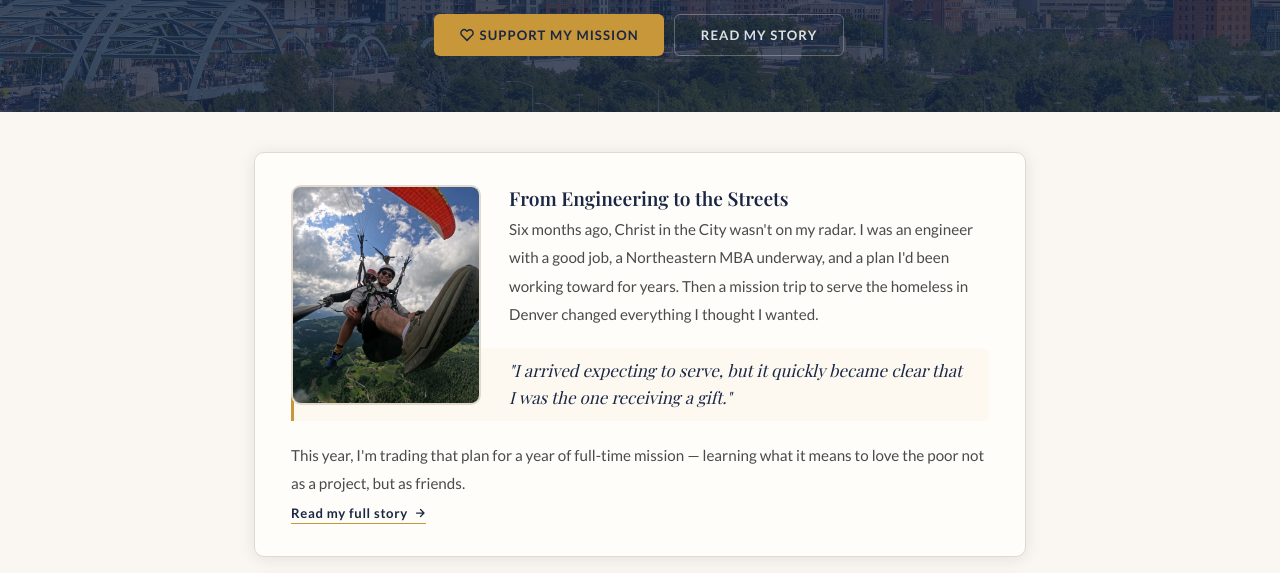
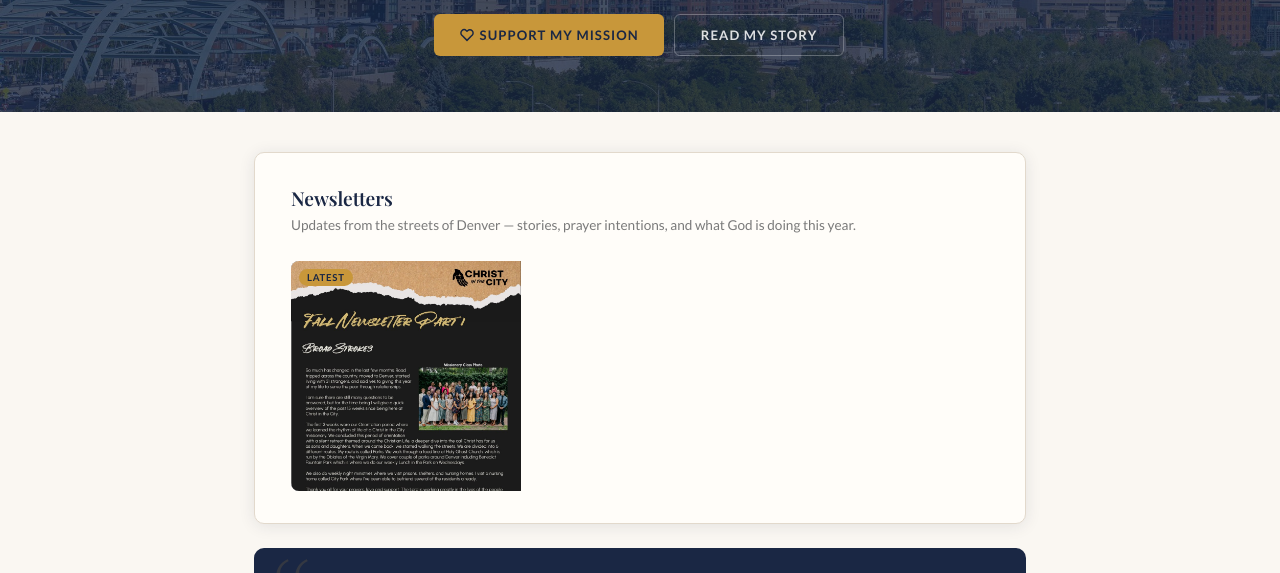
Before and after one commit to sergangulo27-web/sergangulo27-web.github.io, a plain HTML site: page index.html in a window 1280 px wide. Shown: the part 371-944 px from the top of the page. Drawn offline with nearby package versions, Linux system fonts and the light colour scheme; a web font is replaced by a local one.

Commit message:
Remove story teaser section from home page
Co-Authored-By: Claude Opus 5.5 <noreply@anthropic.com>
Claude-Session: https://claude.ai/code/session_01MDB126HJiPSCx7b3s9ctap

```diff
--- a/index.html
+++ b/index.html
@@ -224,39 +224,6 @@ nav a:hover, nav a.active { color: var(--gold-light); }
 }
 .card-subtitle { font-size: 0.85rem; color: var(--text-muted); margin-bottom: 1.5rem; line-height: 1.6; }
 
-/* ── STORY TEASER WITH PHOTO ── */
-.teaser-body { overflow: hidden; }
-.teaser-photo {
-  float: left;
-  width: 190px; height: 220px;
-  border-radius: 10px; overflow: hidden;
-  border: 2px solid var(--border);
-  margin: 0 1.75rem 1rem 0;
-}
-.teaser-photo img { width: 100%; height: 100%; object-fit: cover; object-position: center 10%; }
-.about-body { font-size: 0.95rem; color: var(--text-mid); line-height: 1.85; }
-.about-body p { margin-bottom: 1rem; }
-.about-body p:last-child { margin-bottom: 0; }
-.pull-quote {
-  border-left: 3px solid var(--gold);
-  padding: 0.6rem 1.1rem;
-  margin: 1.25rem 0;
-  font-family: 'Playfair Display', serif;
-  font-style: italic;
-  font-size: 1.05rem;
-  color: var(--navy);
-  line-height: 1.6;
-  background: rgba(200,151,58,0.04);
-  border-radius: 0 6px 6px 0;
-}
-.read-more-link {
-  display: inline-flex; align-items: center; gap: 6px;
-  font-size: 0.82rem; font-weight: 700; letter-spacing: 0.05em;
-  color: var(--navy); text-decoration: none; margin-top: 0.5rem;
-  border-bottom: 1.5px solid var(--gold); padding-bottom: 2px;
-}
-.read-more-link:hover { color: var(--gold); }
-
 /* ── NEWSLETTERS (Instagram-style grid) ── */
 .nl-grid {
   display: grid;
@@ -443,7 +410,6 @@ footer .footer-name { color: rgba(255,255,255,0.8); font-family: 'Playfair Displ
   .hero-text p { max-width: 100%; }
   .hero-actions { justify-content: center; }
   .facts-inner { justify-content: center; text-align: center; }
-  .teaser-photo { float: none; width: 100%; height: 220px; margin: 0 0 1.25rem 0; }
   .hub-grid { grid-template-columns: 1fr; }
   nav { display: none !important; }
   .hamburger { display: flex; }
@@ -513,25 +479,6 @@ footer .footer-name { color: rgba(255,255,255,0.8); font-family: 'Playfair Displ
 
 <!-- PAGE CONTENT -->
 <div class="page-container">
-
-  <!-- STORY TEASER -->
-  <div class="card">
-    <div class="teaser-body">
-      <div class="teaser-photo">
-        <img src="images/GOPR6935.webp" alt="Sergio Angulo">
-      </div>
-      <p class="card-title">From Engineering to the Streets</p>
-      <div class="about-body">
-        <p>Six months ago, Christ in the City wasn't on my radar. I was an engineer with a good job, a Northeastern MBA underway, and a plan I'd been working toward for years. Then a mission trip to serve the homeless in Denver changed everything I thought I wanted.</p>
-        <div class="pull-quote">"I arrived expecting to serve, but it quickly became clear that I was the one receiving a gift."</div>
-        <p>This year, I'm trading that plan for a year of full-time mission — learning what it means to love the poor not as a project, but as friends.</p>
-      </div>
-      <a href="story.html" class="read-more-link">
-        Read my full story
-        <svg width="12" height="12" viewBox="0 0 24 24" fill="none" stroke="currentColor" stroke-width="2.5" stroke-linecap="round" stroke-linejoin="round"><path d="M5 12h14M13 5l7 7-7 7"/></svg>
-      </a>
-    </div>
-  </div>
 
   <!-- NEWSLETTERS -->
   <section class="card" id="newsletters" aria-labelledby="nlHeading">
```
